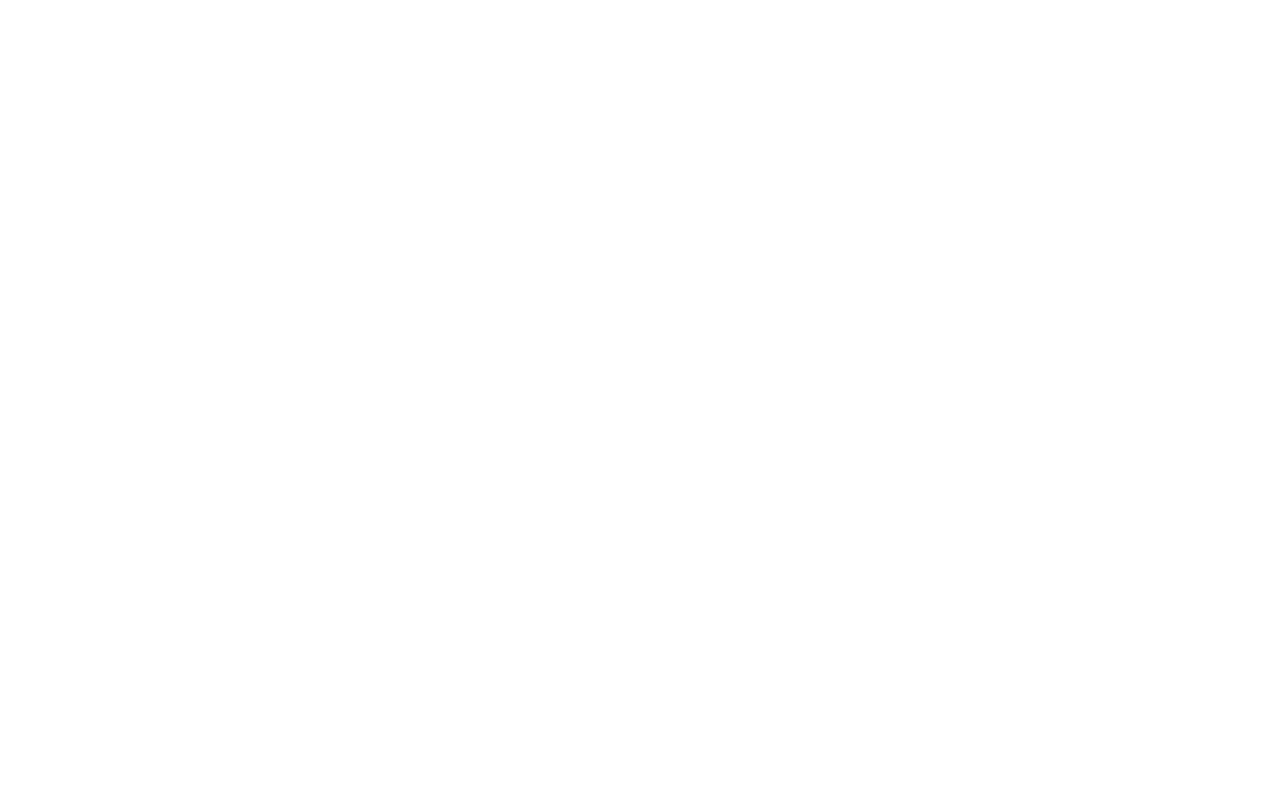
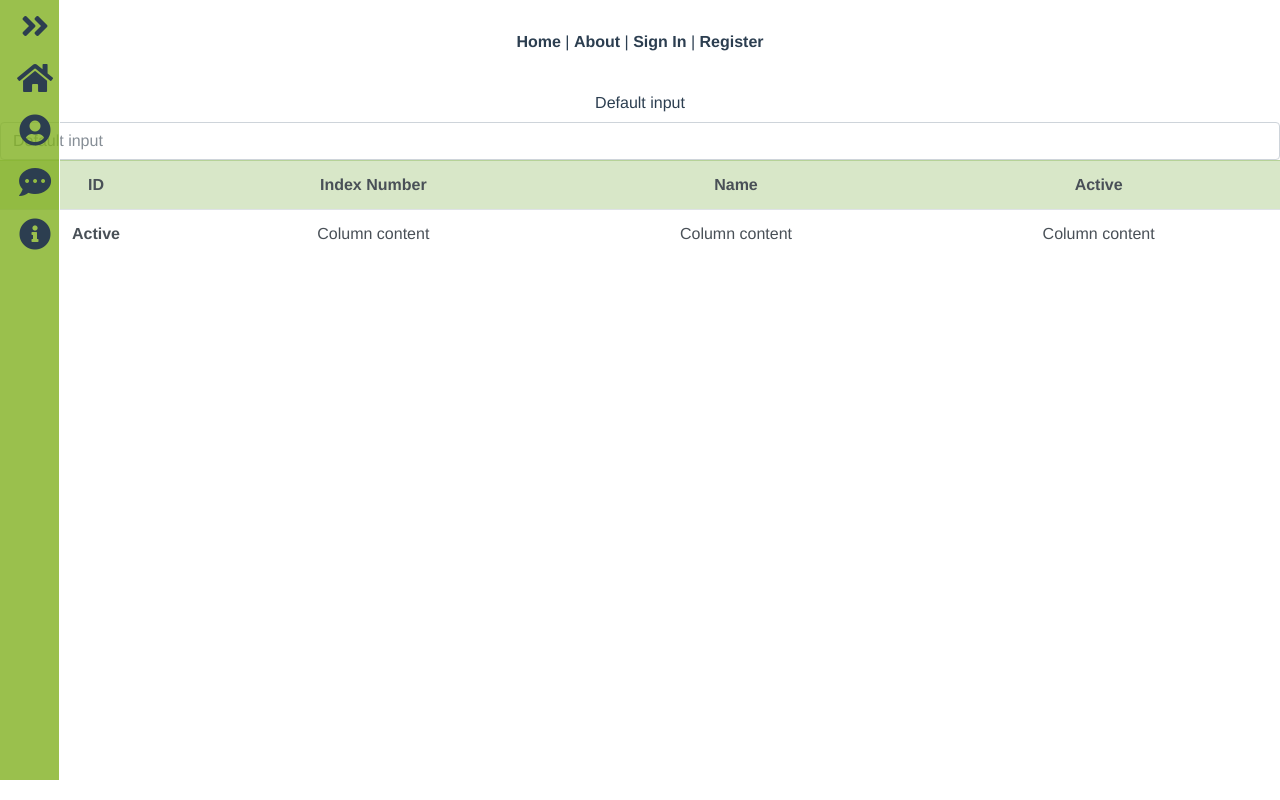
Before and after one commit to ShammiEkanayaka/Job_Application_Verification_System, a Vue app: page /users in a window 1280 px wide. Built offline with nearby package versions, Linux system fonts and the light colour scheme.

Commit message:
Add: side bar menu

```diff
--- a/src/App.vue
+++ b/src/App.vue
@@ -1,9 +1,33 @@
 <template>
   <div id="app">
-    <router-view></router-view>
+    <div id="nav">
+      <router-link to="/">Home</router-link> |
+      <router-link to="/about">About</router-link> |
+      <router-link to="/login">Sign In</router-link> |
+      <router-link to="/register">Register</router-link>
+    </div>
+    <router-view />
   </div>
 </template>
 
 <style>
+#app {
+  font-family: "Avenir", Helvetica, Arial, sans-serif;
+  -webkit-font-smoothing: antialiased;
+  -moz-osx-font-smoothing: grayscale;
+  text-align: center;
+  color: #2c3e50;
+}
+#nav {
+  padding: 30px;
+}
 
+#nav a {
+  font-weight: bold;
+  color: #2c3e50;
+}
+
+#nav a.router-link-exact-active {
+  color: #42b983;
+}
 </style>
--- a/src/components/Login_Fields.vue
+++ b/src/components/Login_Fields.vue
@@ -1,6 +1,6 @@
 <template>
    <div class="row">
-      <div class="col-sm-9 col-md-7 col-lg-4 mx-auto">
+      <div class="col-sm-9 col-md-7 col-lg-3 mx-auto">
         <div class="card card-signin my-5">
           <div class="card-body">
             <h5 class="card-title text-center">Sign In</h5>
@@ -23,7 +23,6 @@
               <hr class="my-4">
               <button class="btn btn-lg btn-primary btn-block text-uppercase" type="button" @click="$router.push('register')">Sign up</button>
               <button class="btn btn-lg btn-google btn-block text-uppercase" type="submit"><i class="fab fa-google mr-2"></i> Sign in with Google</button>
-              <button class="btn btn-lg btn-facebook btn-block text-uppercase" type="submit"><i class="fab fa-facebook-f mr-2"></i> Sign in with Facebook</button>
             </form>
             <div class="text-center"  >
               <a class="small" href="#" v-on:click="forget">Forgot password?</a>
--- a/src/components/Register_Fields.vue
+++ b/src/components/Register_Fields.vue
@@ -1,6 +1,6 @@
 <template>
     <div class="row">
-      <div class="col-sm-9 col-md-7 col-lg-4 mx-auto">
+      <div class="col-sm-9 col-md-7 col-lg-3 mx-auto">
         <div  class="card card-signin my-5">
           <div class="card-body">
             <h5 class="card-title text-center" id="register">Register</h5>
@@ -31,7 +31,6 @@
               <button class="btn btn-lg btn-primary btn-block text-uppercase" type="button" @click="$router.push('/')">Sign In</button>
 
               <button class="btn btn-lg btn-google btn-block text-uppercase" type="submit"><i class="fab fa-google mr-2"></i> Sign in with Google</button>
-              <button class="btn btn-lg btn-facebook btn-block text-uppercase" type="submit"><i class="fab fa-facebook-f mr-2"></i> Sign in with Facebook</button>
             </form>
           </div>
         </div>
--- /dev/null
+++ b/src/components/Side_Bar.vue
@@ -0,0 +1,147 @@
+ <template>
+  <div class="container" :class="{'show': showSidebar}">
+    <div class="control">
+      <i class="fas fa-angle-double-right" @click="showNav"></i>
+    </div>
+    <div class="navigation-icons">
+      <i @click="$router.push('/')" class="fas fa-home"></i>
+      <i @click="$router.push('/users')" class="fas fa-user-circle"></i>
+      <i class="fas fa-comment-dots"></i>
+      <i @click="$router.push('/about')" class="fas fa-info-circle"></i>
+    </div>
+    <div class="navigation-links">
+      <transition-group name="fade">
+        <div v-show="showLink" key="1" @click="$router.push('/')">Home</div>
+        <div v-show="showLink" key="2" @click="$router.push('/users')">Users</div>
+        <div v-show="showLink" key="3">Contact</div>
+        <div v-show="showLink" key="4" @click="$router.push('/about')">About</div>
+      </transition-group>
+    </div>
+  </div>
+</template>
+
+<script>
+  export default {
+    data: () => {
+      return {
+        showSidebar: false,
+        showLink: false
+      }
+    },
+    methods: {
+      showNav() {
+        if(this.showSidebar) {
+          this.showLink = false;
+          setTimeout(() => {
+            this.showSidebar = false;
+          }, 500);
+        }
+        else {
+          this.showSidebar = true;
+          setTimeout(() => {
+            this.showLink = true;
+          }, 500);
+        }
+      }
+    }
+  }
+</script>
+
+<style lang="scss" scoped>
+  .container {
+    position: absolute;
+    top: 0;
+    left: 0;
+    width: 60px;
+    padding: 10px;
+    min-height: calc(100vh - 20px);
+    background-color: rgba($color: #81B121, $alpha: .8);
+    border: solid #fff;
+    border-width: 0 1px 0 0;
+    z-index: 999;
+    transition: all .5s ease-in-out;
+    .control {
+      display: flex;
+      justify-content: center;
+      align-items: center;
+      width: 50px;
+      margin-bottom: 10px;
+      i {
+        font-size: 2rem;
+        cursor: pointer;
+        transition: all .5s ease-in-out;
+      }
+    }
+    &.show {
+      width: 180px;
+      .control > i {
+        color: #fff;
+        transform: rotateZ(-180deg);
+      }
+      .navigation-icons {
+        color: #fff;
+      }
+    }
+    .navigation-icons {
+      display: flex;
+      justify-content: center;
+      align-items: center;
+      flex-direction: column;
+      width: 50px;
+      float: left;
+      i {
+        font-size: 2rem;
+        padding: 10px 0;
+        cursor: pointer;
+        transition: all .5s ease-in-out;
+        &:hover {
+          color: #fff;
+        }
+      }
+    }
+    .navigation-links {
+      padding-top: 14px;
+      float: left;
+      div {
+        font-size: 1.35rem;
+        padding-left: 10px;
+        margin-bottom: 20px;
+        cursor: pointer;
+        &:hover {
+          color: #fff;
+        }
+      }
+    }
+  }
+  @mixin nav-childs($values...) {
+    @each $var in $values {
+      &:nth-child(#{$var}) {
+        transition: transform linear calc(.1s * #{$var}), display .5s;
+      }
+    }
+  }
+  .fade-enter-active, .fade-leave-active {
+    @include nav-childs(1,2,3,4,5);
+  }
+  .fade-enter, .fade-leave-to {
+    transform: scale(0);
+  }
+
+  //@import url('https://fonts.googleapis.com/css?family=Anton');
+  @import url('https://use.fontawesome.com/releases/v5.8.2/css/all.css');
+  body {
+    margin: 0;
+    padding: 0;
+  }
+  .app {
+    font-family: 'Anton', Arial, Helvetica, sans-serif;
+    font-size: 1rem;
+    letter-spacing: 1px;
+    color: #322F42;
+    width: 100%;
+    min-height: 100vh;
+   // background: url('./assets/app_bg.jpg') center center;
+    background-size: cover;
+    overflow: hidden;
+  }
+</style>
--- a/src/router.js
+++ b/src/router.js
@@ -3,19 +3,20 @@
 import Home from "./views/Home.vue";
 import Login_Page from "./views/Login_Page.vue";
 import Register_Page from "./views/Register_Page";
+import Users from "./views/Users.vue"
 
 Vue.use(Router);
 
 export default new Router({
-  mode:'history',
+  mode: "history",
   routes: [
     {
-      path:"/",
-      name:"login",
-      component:Login_Page
+      path: "/login",
+      name: "login",
+      component: Login_Page
     },
     {
-      path: "/home",
+      path: "/",
       name: "home",
       component: Home
     },
@@ -23,6 +24,11 @@
       path: "/register",
       name: "register",
       component: Register_Page
+    },
+    {
+      path: "/users",
+      name: "users",
+      component: Users
     },
     {
       path: "/about",
--- a/src/views/About.vue
+++ b/src/views/About.vue
@@ -1,5 +1,15 @@
 <template>
   <div class="about">
+    <SideBar></SideBar>
     <h1>This is an about page</h1>
   </div>
 </template>
+
+<script>
+import SideBar from '@/components/Side_Bar.vue'
+export default {
+     components:{
+       SideBar
+     }
+ }
+</script>
--- a/src/views/Home.vue
+++ b/src/views/Home.vue
@@ -1,10 +1,15 @@
 <template>
-  <div class="home">
-    <h1>home</h1>
-  </div>
+<div>
+  <SideBar></SideBar>
+  <h1>This is a home page</h1>
+</div>
 </template>
 
 <script>
-
-
+import SideBar from '@/components/Side_Bar.vue'
+export default {
+     components:{
+       SideBar
+     }
+ }
 </script>
--- /dev/null
+++ b/src/views/Users.vue
@@ -0,0 +1,38 @@
+<template>
+<div>
+  <SideBar></SideBar>
+
+  <div class="form">
+        <label class="col-form-label" for="inputDefault">Default input</label>
+        <input type="text" class="form-control" placeholder="Default input" id="inputDefault">
+  </div>
+
+  <table class="table table-hover">
+
+    <tr class="table-success">
+      <th scope="col">ID</th>
+      <th scope="col">Index Number</th>
+      <th scope="col">Name</th>
+      <th scope="col">Active</th>
+    </tr>
+
+  <tbody>
+    <tr>
+      <th>Active</th>
+      <td>Column content</td>
+      <td>Column content</td>
+      <td>Column content</td>
+    </tr>
+  </tbody>
+</table>
+</div>
+</template>
+
+<script>
+import SideBar from '@/components/Side_Bar.vue'
+export default {
+     components:{
+       SideBar
+     }
+ }
+</script>
```
